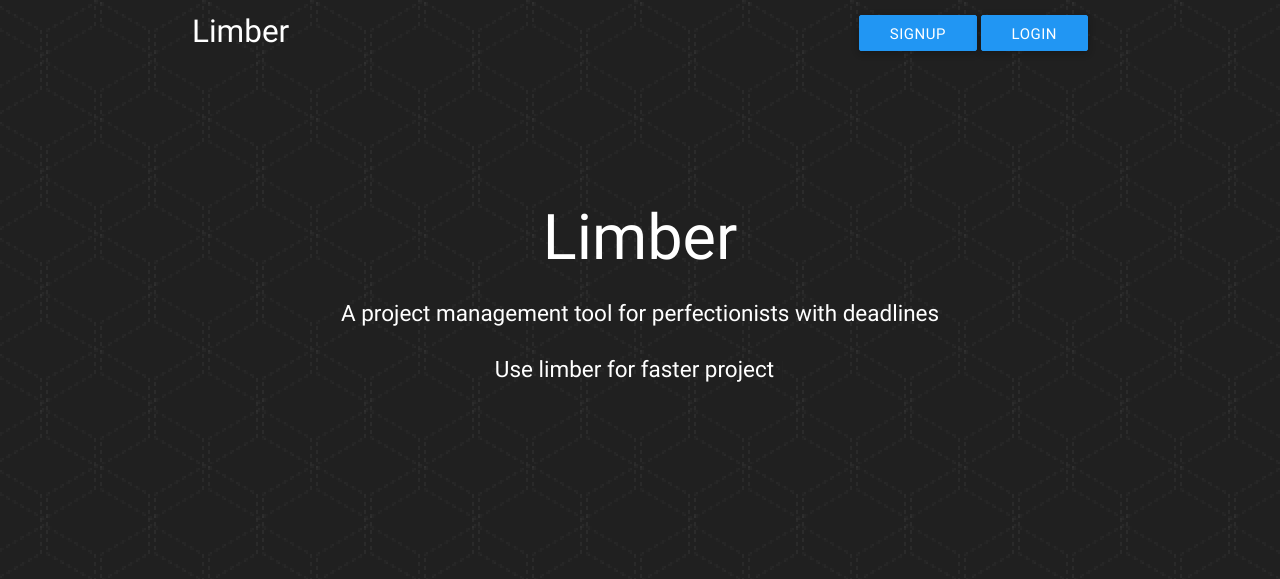
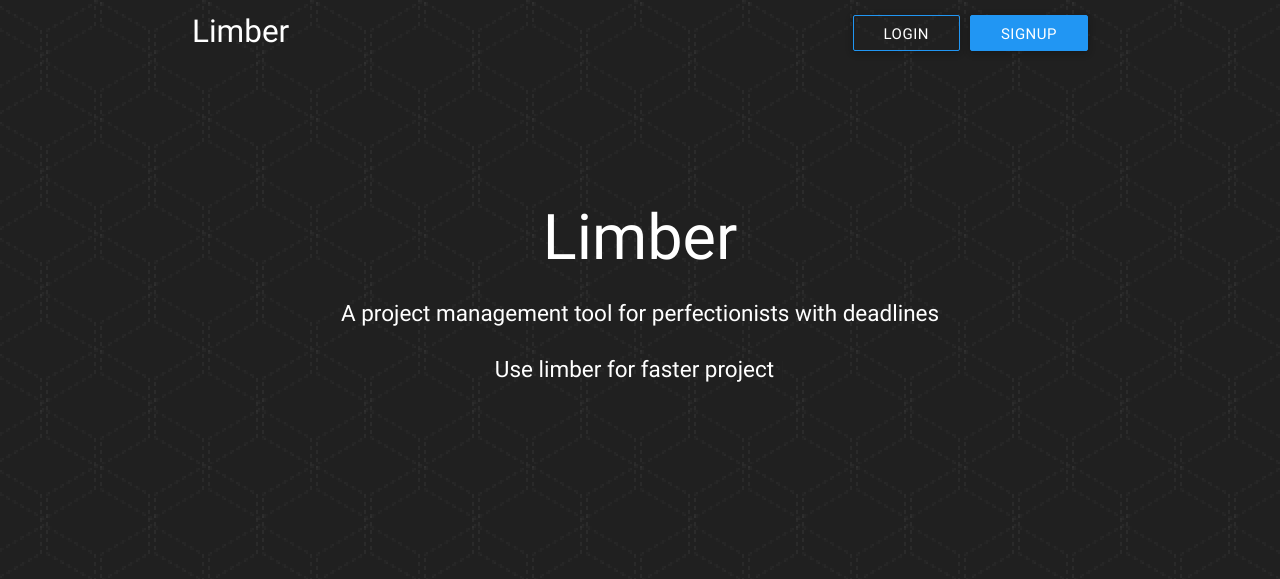
Before and after one commit to andela/limber, a Django app: page / in a window 1280 px wide. Shown: the top 579 px of the page. Run offline with Django 3.2, Linux system fonts and the light colour scheme; some libraries are stand-ins or nearby versions.

Commit message:
[Feature #115229619] Make Signup button call to action
- make the signup button stand out, with brand colors

```diff
--- a/public/static/styles/style.css
+++ b/public/static/styles/style.css
@@ -53,10 +53,16 @@
 #nav-mobile > li > a{
     border: 1px solid #2196f3;
     background: #2196f3;
+    margin-left: 10px;
 }
 
 #nav-mobile > li > a:hover{
     background: #2196f3;
+}
+
+#nav-mobile .btn-login{
+    border: 1px solid #2196f3;
+    background: transparent;
 }
 
 /*Footer Styles*/
--- a/public/templates/limber/landing.html
+++ b/public/templates/limber/landing.html
@@ -12,8 +12,8 @@
                 <div class="nav-wrapper">
                     <a href="#" class="logo">Limber</a>
                     <ul id="nav-mobile" class="right">
-                        <li><a href="/signup" class="btn">Signup</a>&nbsp;</li>
                         <li><a href="/login" class="btn btn-login">Login</a></li>
+                        <li><a href="/signup" class="btn">Signup</a></li>
                     </ul>
                 </div>
             </nav>
```
